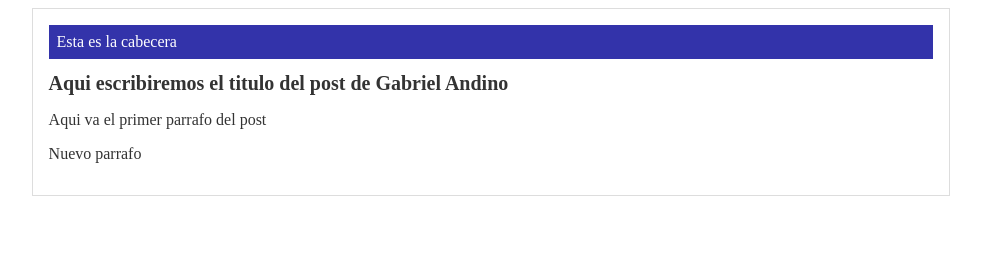
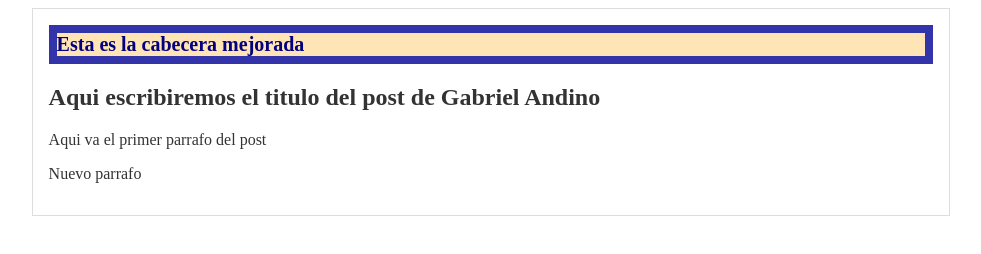
Before and after one commit to gabrielandino/mi-blog, a plain HTML site: page index.html in a window 1280 px wide. Shown: the whole page, without its empty margins (149-1130 px from the left). Drawn offline with Linux system fonts and the light colour scheme.

Commit message:
mejoré el header

```diff
--- a/estiloscss/estilo.css
+++ b/estiloscss/estilo.css
@@ -23,3 +23,10 @@ body
 {
     font-size: 20px;
 }
+h1
+{
+    padding: 0.5em auto;
+    margin: auto;
+    background-color: moccasin;
+    color: navy;
+}
--- a/index.html
+++ b/index.html
@@ -10,10 +10,10 @@
 <body>
     <div id="container">
         <div id="cabecera">
-            Esta es la cabecera
+            <h1>Esta es la cabecera mejorada</h1>
         </div>
         <div id="post">
-            <h1>Aqui escribiremos el titulo del post de Gabriel Andino</h1>
+            <h2>Aqui escribiremos el titulo del post de Gabriel Andino</h2>
             <p>Aqui va el primer parrafo del post</p>
             <p>Nuevo parrafo</p>
         </div>
```
